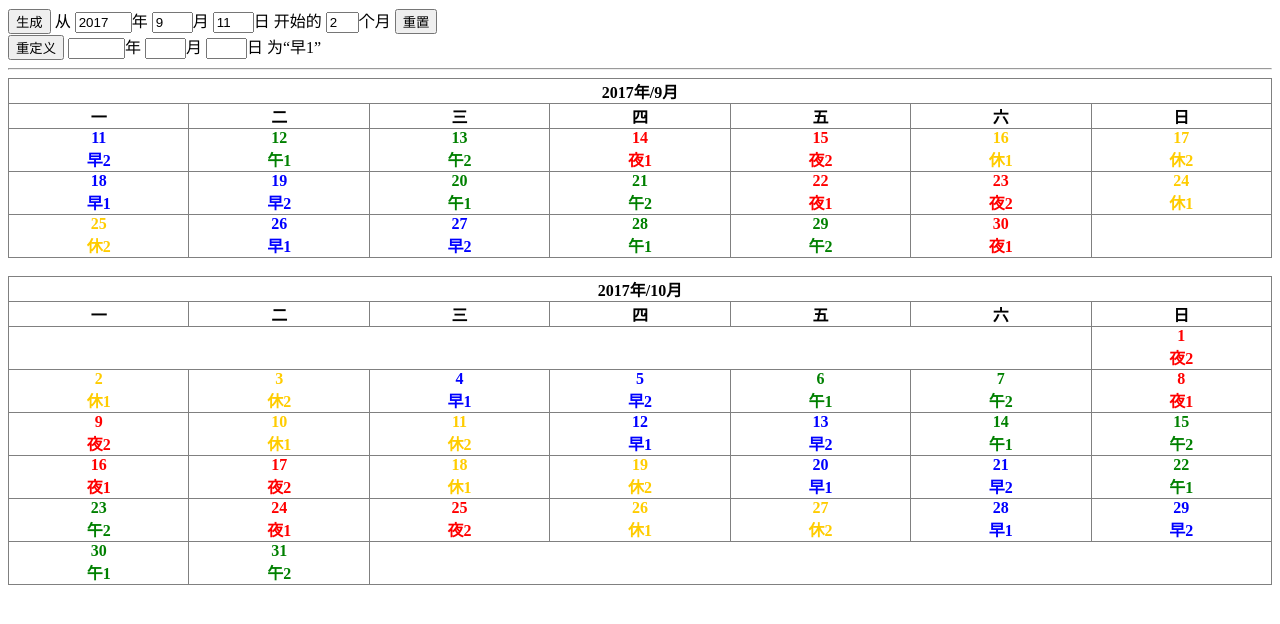
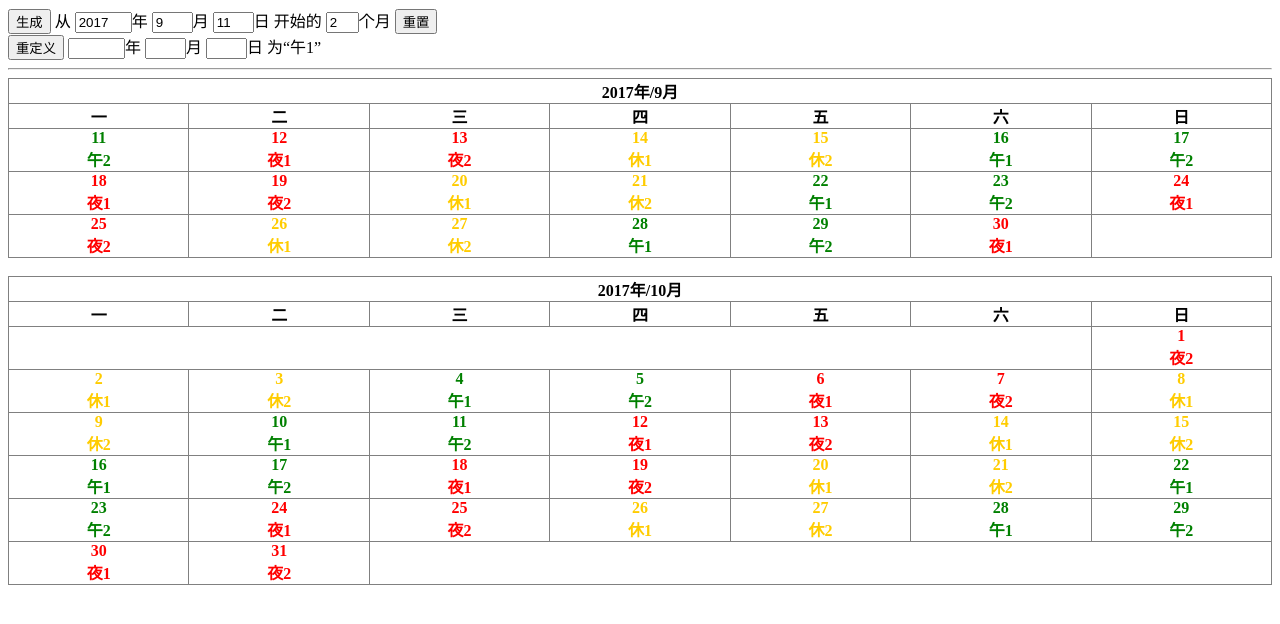
Before and after one commit to guzhen/lou, a plain HTML site: page index.html in a window 1280 px wide. Drawn offline with Linux system fonts and the light colour scheme.

Commit message:
update from coding.net

```diff
--- a/index.html
+++ b/index.html
@@ -38,7 +38,7 @@ td {
     <input type="text" id="syear" maxlength="4" size="4"/>年
     <input type="text" id="smonth" maxlength="2" size="2"/>月
     <input type="text" id="sday" maxlength="2" size="2"/>日
-    为“早1”
+    为“午1”
     <hr/>
     <div><script type="text/javascript">freshpage();</script></div>
 </body></html>
--- a/output.js
+++ b/output.js
@@ -59,7 +59,7 @@ function writehtml(result)
 }
 //-------------------------
 //       parse
-var startdate=[2015,7,3,0];
+var startdate=[2016,11,2,0];
 function shiftindex(target)
 {
     var data=startdate;
@@ -70,8 +70,8 @@ function shiftindex(target)
 }
 function louparse(target, page_len)
 {
-    var work=["早1", "早2", "午1", "午2", "夜1", "夜2", "休1", "休2"];
-    var color=["blue", "blue", "green", "green", "red", "red", "#FFCC00", "#FFCC00"];
+    var work=["午1", "午2", "夜1", "夜2", "休1", "休2"];
+    var color=["green", "green", "red", "red", "#FFCC00", "#FFCC00"];
     var index = shiftindex(target) % work.length;
     if (index < 0) {index += work.length;}
     var target_t=new Date(target[0], target[1]-1, target[2]);
```
